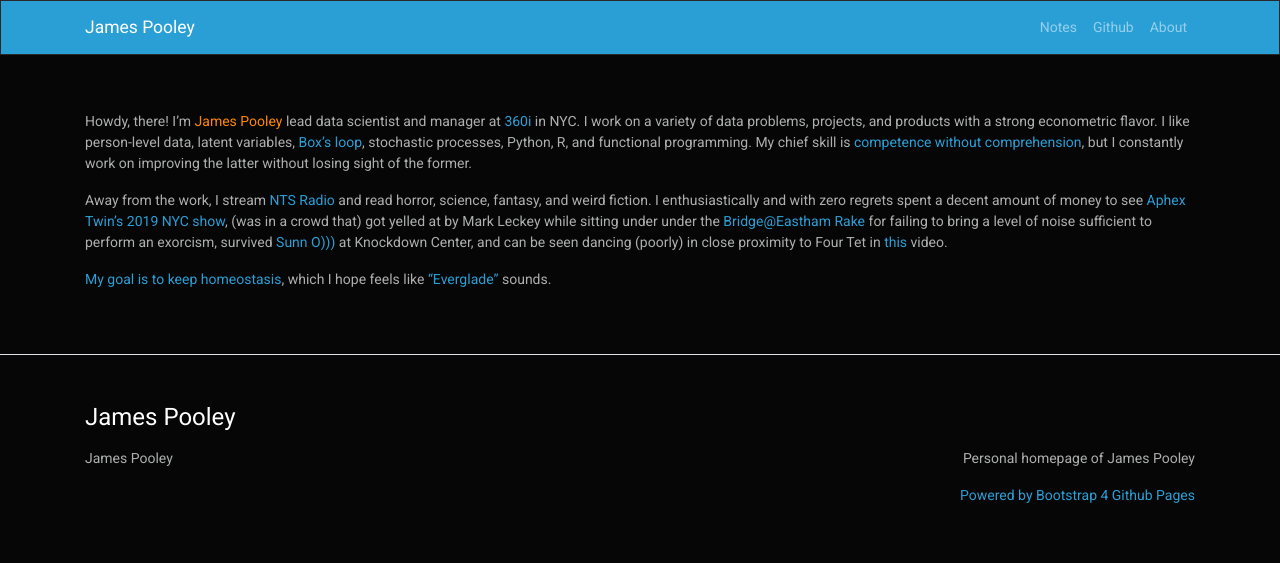
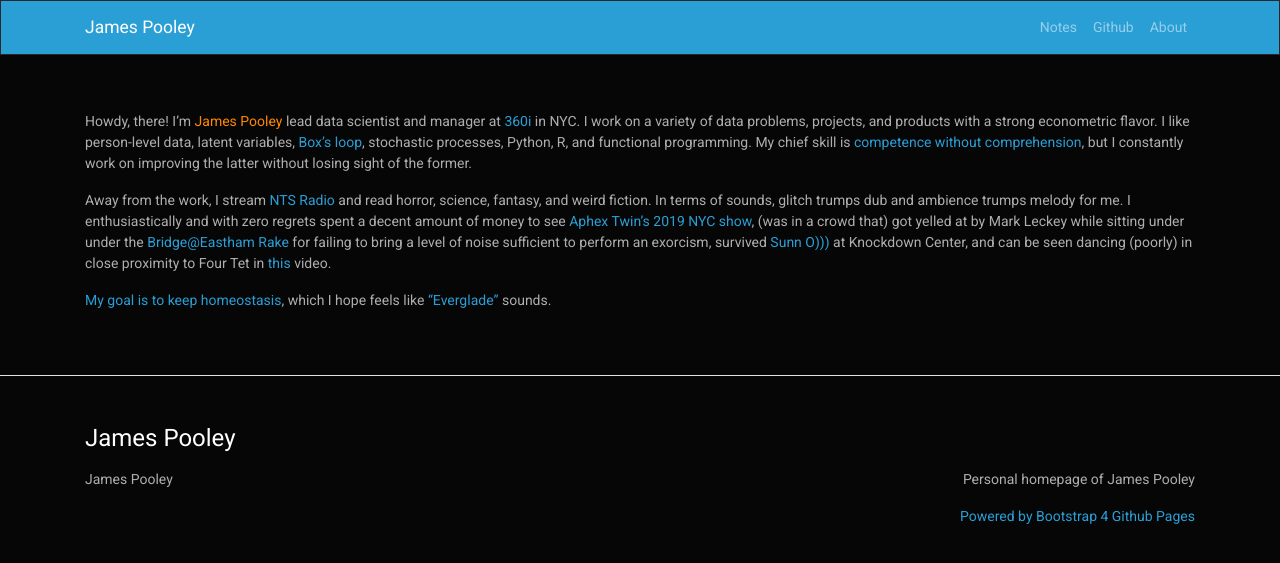
Before and after one commit to jamespooley/archived-jamespooley.github.io, a Jekyll site: the page built from about.md, in a window 1280 px wide. Shown: the top 563 px of the page. Built offline with Jekyll 4.4.1, drawn with Linux system fonts in a browser that asks for light colours; our own code applies the rules of GitHub Pages for plain Markdown files.

Commit message:
Add sound preferences

```diff
--- a/about.md
+++ b/about.md
@@ -4,7 +4,8 @@ data problems, projects, and products with a strong econometric flavor. I like p
 but I constantly work on improving the latter without losing sight of the former.
 
 Away from the work, I stream [NTS Radio](https://www.nts.live) and read horror,
-science, fantasy, and weird fiction.
+science, fantasy, and weird fiction. In terms of sounds, glitch trumps dub and
+ambience trumps melody for me.
 I enthusiastically and with zero regrets spent a decent amount of money
 to see [Aphex Twin's 2019 NYC show](https://www.artforum.com/music/sasha-frere-jones-on-aphex-twin-s-show-at-avant-gardener-79488), (was in a crowd
 that) got yelled at by Mark Leckey while sitting under
```
